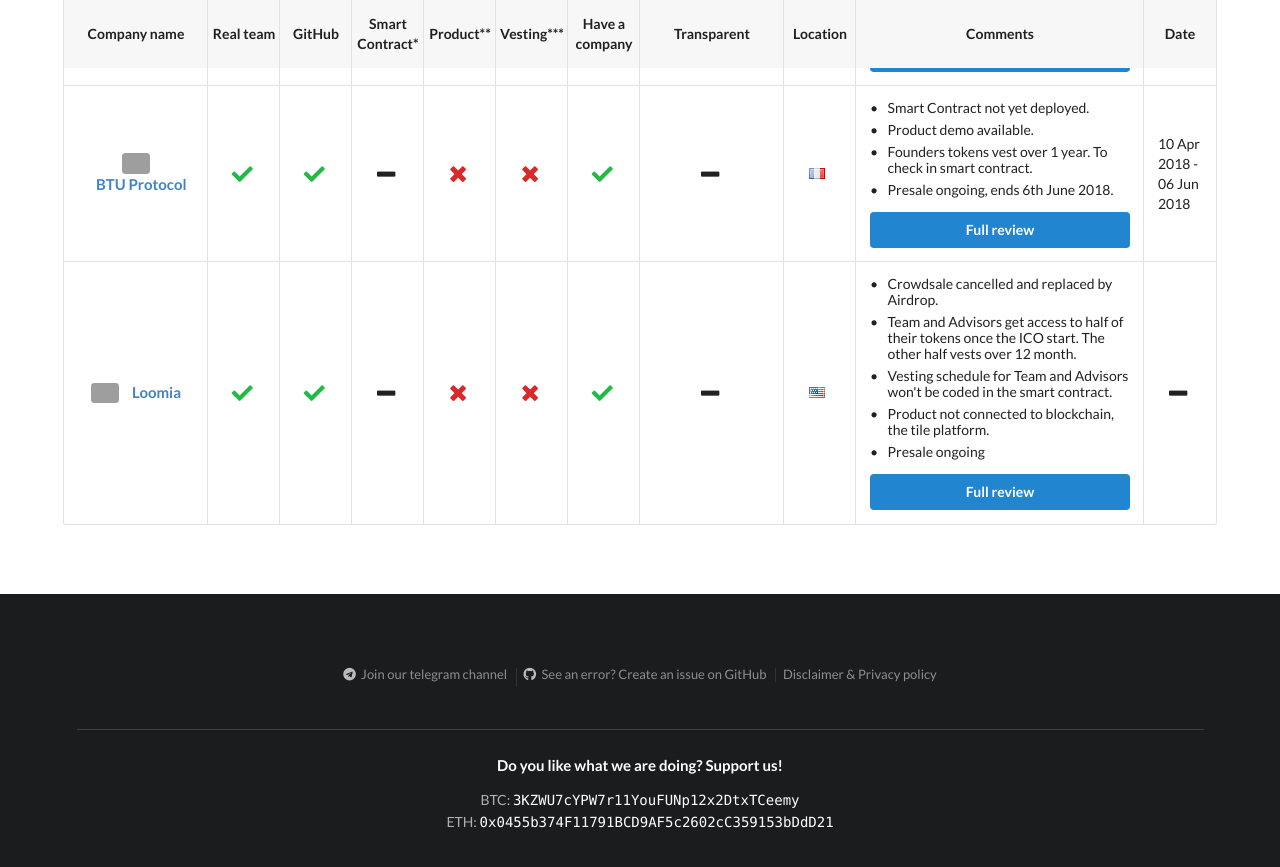
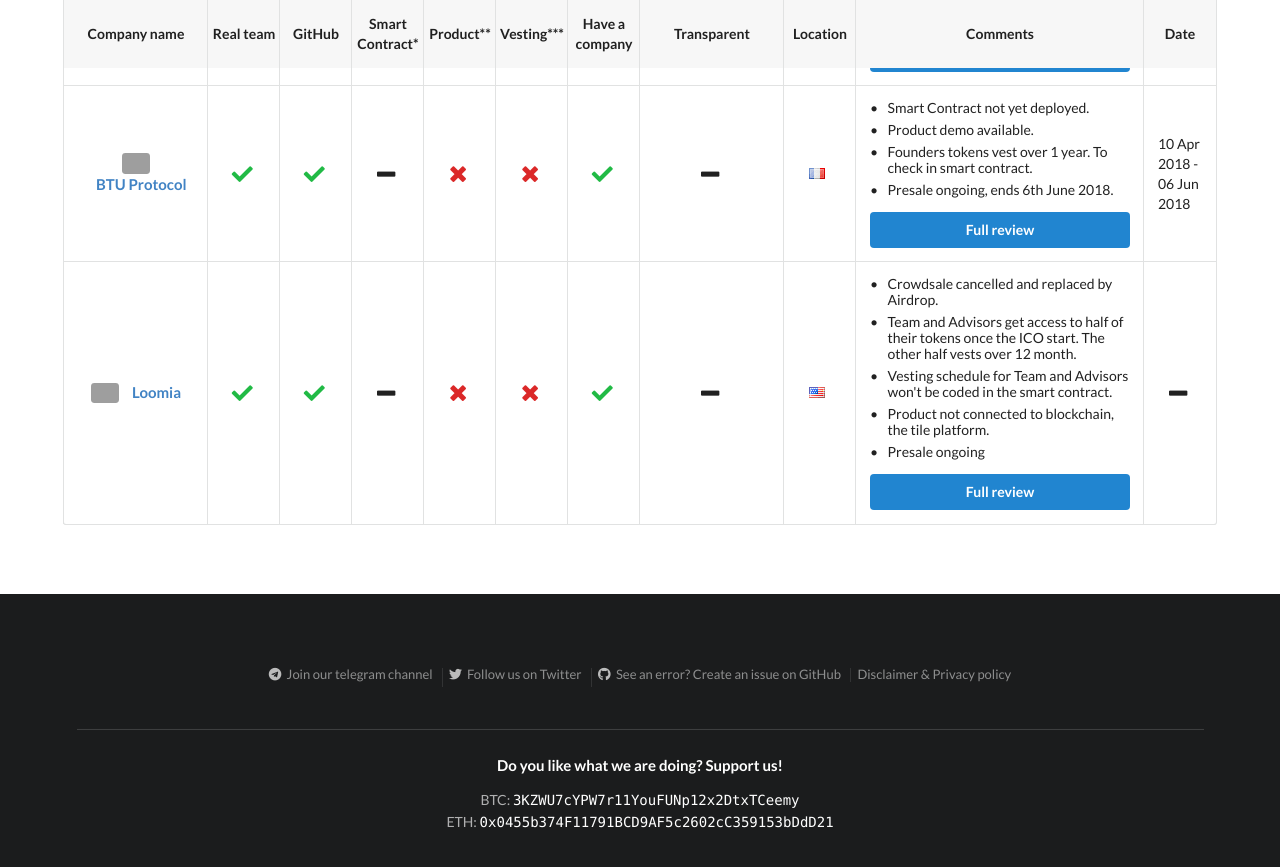
Before and after one commit to ico-check/ico-check, a Jekyll site: the page built from index.md, in a window 1280 px wide and 900 px high, scrolled down 5517 px. Shown: the top 867 px of the window. Built offline with Jekyll 4.4.1, drawn with Linux system fonts in a browser that asks for light colours; nearby versions of some CDN libraries; grey boxes are pictures that could not be loaded.

Commit message:
Added "Follow us on Twitter" to the website footer

```diff
--- a/_data/active-future-icos.yml
+++ b/_data/active-future-icos.yml
@@ -17,6 +17,7 @@
   ico_end_date:
   safe: false
   issue_url: https://github.com/ico-check/ico-check/issues/12
+  sponsored: false
 
 - name: QuarkChain
   image: https://i.imgur.com/aYLlKxq.jpg
--- a/_includes/footer.html
+++ b/_includes/footer.html
@@ -4,6 +4,11 @@
       <a class="item" href="{{ site.telegram-url }}" target="_blank">
         <i class="icon telegram"></i>
         Join our telegram channel
+      </a>
+
+      <a class="item" href="{{ site.twitter-url }}" target="_blank">
+        <i class="icon twitter"></i>
+        Follow us on Twitter
       </a>
 
       <a class="item" href="{{ site.github-issues-url }}" target="_blank">
```
